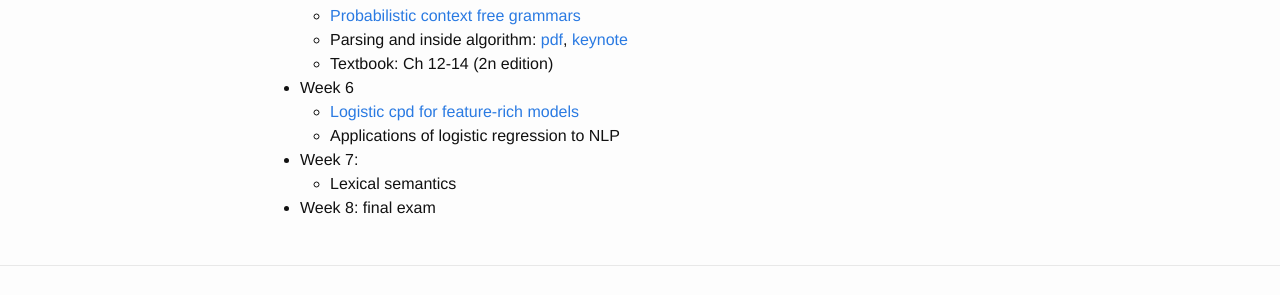
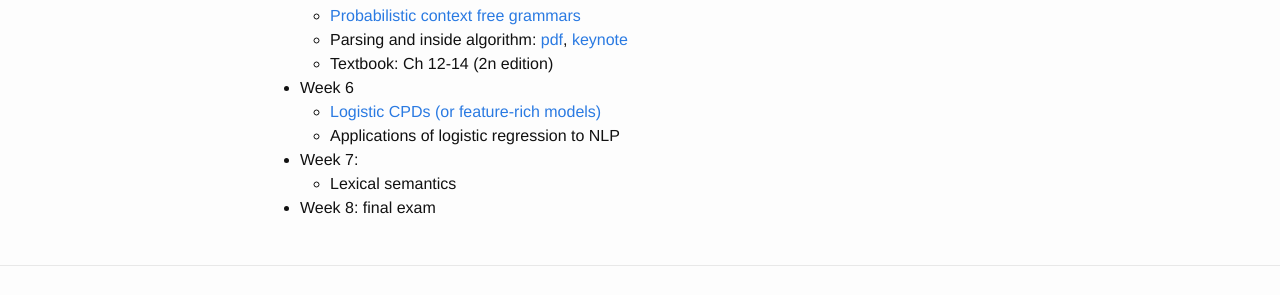
Before and after one commit to cl-illc/nlmi, a Jekyll site: the page built from lectures.md, in a window 1280 px wide. Shown: the part 487-782 px from the top of the page. Built offline with Jekyll 4.4.1, drawn with Linux system fonts in a browser that asks for light colours.

Commit message:
feature rich models

```diff
--- a/lectures.md
+++ b/lectures.md
@@ -23,7 +23,7 @@ menu: yes
     * Parsing and inside algorithm: [pdf](lectures/week5-b.pdf), [keynote](lectures/week5-b.pdf)
     * Textbook: Ch 12-14 (2n edition)
 * Week 6
-    * [Logistic cpd for feature-rich models](lectures/week6-a.pdf)
+    * [Logistic CPDs (or feature-rich models)](lectures/week6-a.pdf)
     * Applications of logistic regression to NLP
 * Week 7:
     * Lexical semantics
```
